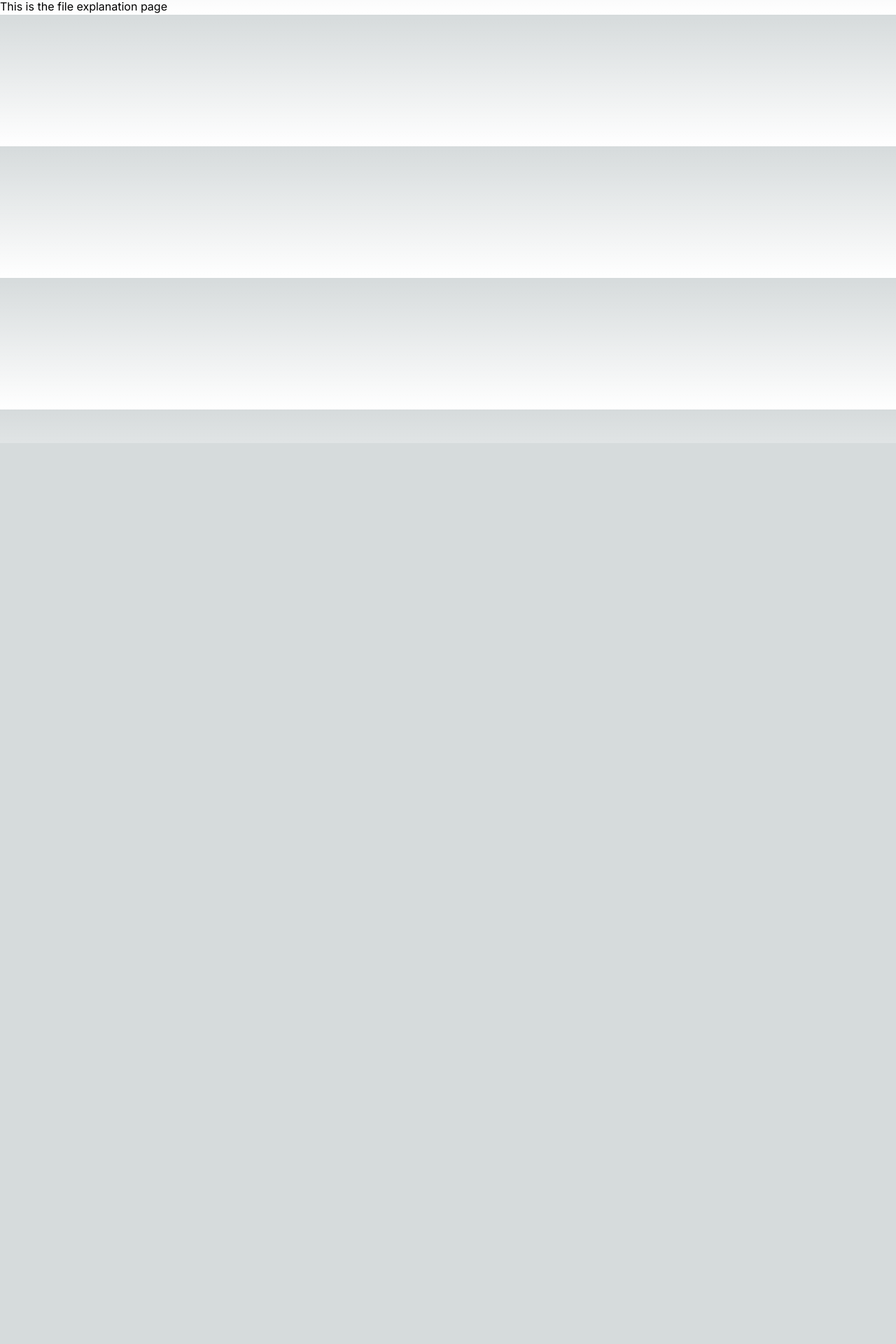
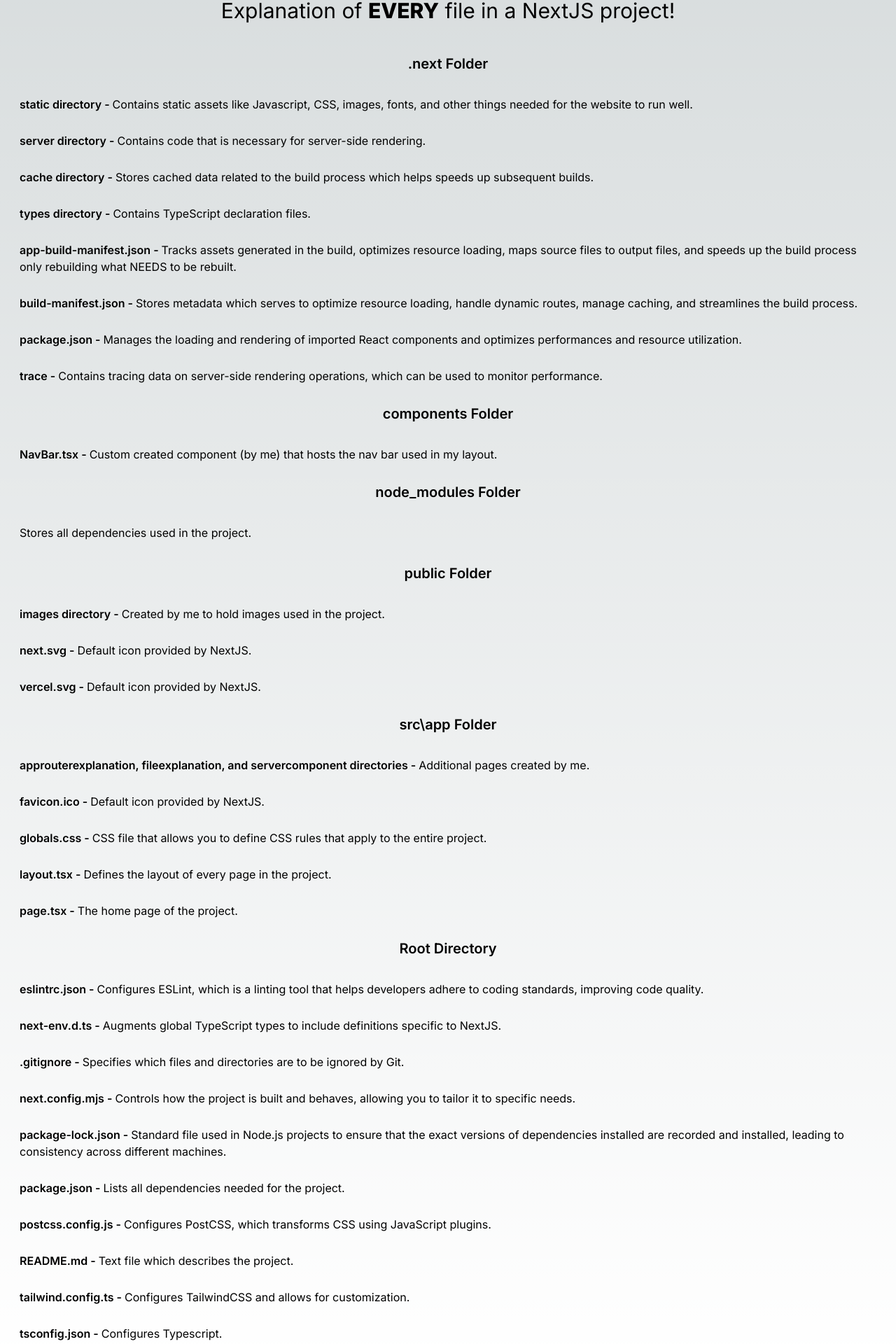
Before and after one commit to kwcreech/TechXMark2, a Next.js app: page /fileexplanation in a window 1280 px wide. Shown: the part 167-2087 px from the top of the page at 70% size. Before the commit the page ends 800 px from the top, so only its background shows below. Built offline with nearby package versions, Linux system fonts and the light colour scheme.

Commit message:
Completed file explanation page

```diff
--- a/src/app/fileexplanation/page.js
+++ b/src/app/fileexplanation/page.js
@@ -1,7 +1,133 @@
 export default function FileExplanation() {
     return (
-        <div>
-            <h1>This is the file explanation page</h1>
+        <div className="ml-7 mr-7">
+            <h1 className="text-center text-3xl mb-11">Explanation of <span className="font-extrabold">EVERY</span> file in a NextJS project!</h1>
+
+            <h2 className="text-center text-xl mb-8 font-semibold">.next Folder</h2>
+            <p className="mb-7">
+                <span className="font-semibold">static directory - </span>
+                Contains static assets like Javascript, CSS, images, fonts, and other things needed for the website to run well.
+            </p>
+            <p className="mb-7">
+                <span className="font-semibold">server directory - </span>
+                Contains code that is necessary for server-side rendering.
+            </p>
+            <p className="mb-7">
+                <span className="font-semibold">cache directory - </span>
+                Stores cached data related to the build process which helps speeds up subsequent builds.
+            </p>
+            <p className="mb-7">
+                <span className="font-semibold">types directory - </span>
+                Contains TypeScript declaration files.
+            </p>
+            <p className="mb-7">
+                <span className="font-semibold">app-build-manifest.json - </span>
+                Tracks assets generated in the build, optimizes resource loading, maps source files to output files, and speeds up the build process only rebuilding what NEEDS to be rebuilt.
+            </p>
+            <p className="mb-7">
+                <span className="font-semibold">build-manifest.json - </span>
+                Stores metadata which serves to optimize resource loading, handle dynamic routes, manage caching, and streamlines the build process.
+            </p>
+            <p className="mb-7">
+                <span className="font-semibold">package.json - </span>
+                Manages the loading and rendering of imported React components and optimizes performances and resource utilization.
+            </p>
+            <p className="mb-7">
+                <span className="font-semibold">trace - </span>
+                Contains tracing data on server-side rendering operations, which can be used to monitor performance.
+            </p>
+
+
+            <h2 className="text-center text-xl mb-8 font-semibold">components Folder</h2>
+            <p className="mb-7">
+                <span className="font-semibold">NavBar.tsx - </span>
+                Custom created component (by me) that hosts the nav bar used in my layout.
+            </p>
+
+
+            <h2 className="text-center text-xl mb-8 font-semibold">node_modules Folder</h2>
+            <p className="mb-8">Stores all dependencies used in the project.</p>
+
+
+            <h2 className="text-center text-xl mb-8 font-semibold">public Folder</h2>
+            <p className="mb-7">
+                <span className="font-semibold">images directory - </span>
+                Created by me to hold images used in the project.
+            </p>
+            <p className="mb-7">
+                <span className="font-semibold">next.svg - </span>
+                Default icon provided by NextJS.
+            </p>
+            <p className="mb-7">
+                <span className="font-semibold">vercel.svg - </span>
+                Default icon provided by NextJS.
+            </p>
+
+
+            <h2 className="text-center text-xl mb-8 font-semibold">src\app Folder</h2>
+            <p className="mb-7">
+                <span className="font-semibold">approuterexplanation, fileexplanation, and servercomponent directories - </span>
+                Additional pages created by me.
+            </p>
+            <p className="mb-7">
+                <span className="font-semibold">favicon.ico - </span>
+                Default icon provided by NextJS.
+            </p>
+            <p className="mb-7">
+                <span className="font-semibold">globals.css - </span>
+                CSS file that allows you to define CSS rules that apply to the entire project.
+            </p>
+            <p className="mb-7">
+                <span className="font-semibold">layout.tsx - </span>
+                Defines the layout of every page in the project.
+            </p>
+            <p className="mb-7">
+                <span className="font-semibold">page.tsx - </span>
+                The home page of the project.
+            </p>
+
+
+            <h2 className="text-center text-xl mb-8 font-semibold">Root Directory</h2>
+            <p className="mb-7">
+                <span className="font-semibold">eslintrc.json - </span>
+                Configures ESLint, which is a linting tool that helps developers adhere to coding standards, improving code quality.
+            </p>
+            <p className="mb-7">
+                <span className="font-semibold">next-env.d.ts - </span>
+                Augments global TypeScript types to include definitions specific to NextJS.
+            </p>
+            <p className="mb-7">
+                <span className="font-semibold">.gitignore - </span>
+                Specifies which files and directories are to be ignored by Git.
+            </p>
+            <p className="mb-7">
+                <span className="font-semibold">next.config.mjs - </span>
+                Controls how the project is built and behaves, allowing you to tailor it to specific needs.
+            </p>
+            <p className="mb-7">
+                <span className="font-semibold">package-lock.json - </span>
+                Standard file used in Node.js projects to ensure that the exact versions of dependencies installed are recorded and installed, leading to consistency across different machines.
+            </p>
+            <p className="mb-7">
+                <span className="font-semibold">package.json - </span>
+                Lists all dependencies needed for the project.
+            </p>
+            <p className="mb-7">
+                <span className="font-semibold">postcss.config.js - </span>
+                Configures PostCSS, which transforms CSS using JavaScript plugins.
+            </p>
+            <p className="mb-7">
+                <span className="font-semibold">README.md - </span>
+                Text file which describes the project.
+            </p>
+            <p className="mb-7">
+                <span className="font-semibold">tailwind.config.ts - </span>
+                Configures TailwindCSS and allows for customization.
+            </p>
+            <p className="mb-7">
+                <span className="font-semibold">tsconfig.json - </span>
+                Configures Typescript.
+            </p>
         </div>
     )
 }
```
